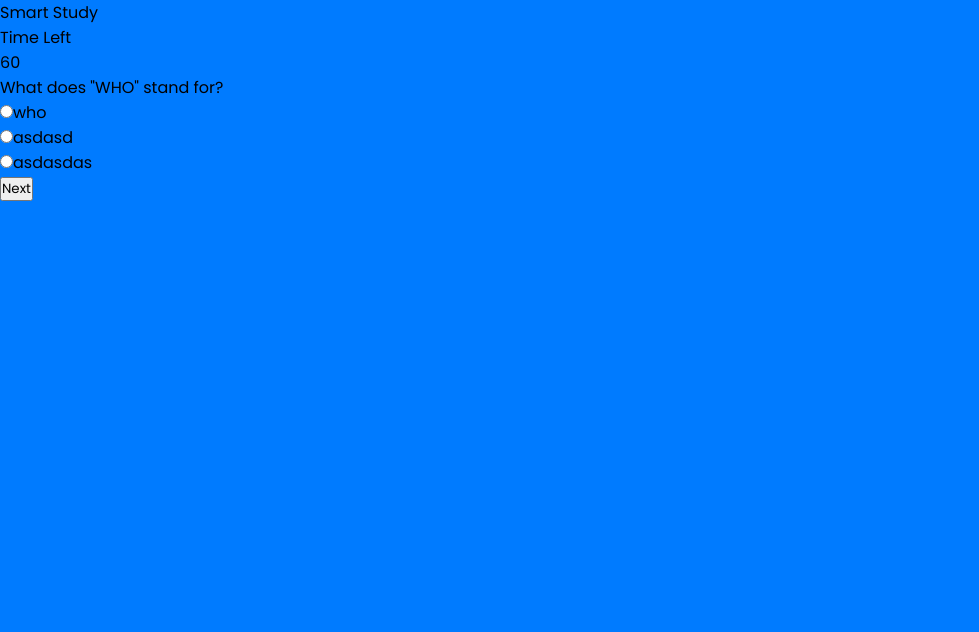
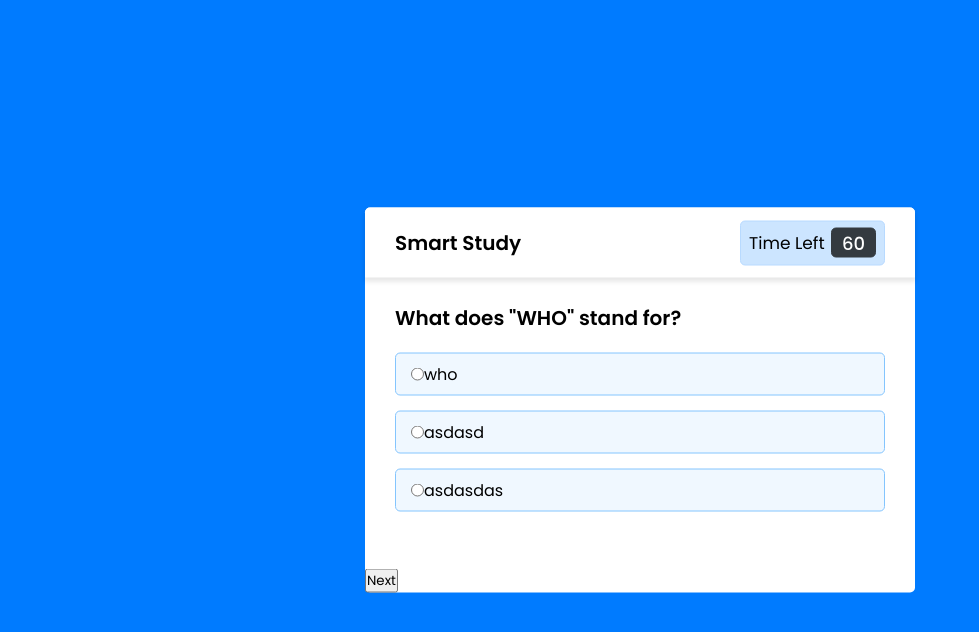
Before and after one commit to TainaMalave/cps353-math-app, a PHP site: page /php/game.php in a window 1280 px wide. Shown: the top 632 px of the page, without its empty margins (0-979 px from the left). Run offline with PHP 8.4, Linux system fonts and the light colour scheme; data comes from the database, SQL or seed files in the repository.

Commit message:
Added some styling to the game page

```diff
--- a/style.css
+++ b/style.css
@@ -17,7 +17,7 @@ body {
 
 /* Index Page Styling */
 
-#login-btn, .info-box{
+#login-btn, .info-box, .quiz-box{
     position: absolute;
     top: 50%;
     left: 50%;
@@ -216,3 +216,99 @@ form {
 .alert-bad {
     color: red;
 }
+
+/* Quiz Box */
+.quiz-box {
+    width: 550px;
+    background: #fff;
+    border-radius: 5px;
+}
+
+.quiz-box header {
+    position: relative;
+    z-index: 99;
+    height: 70px;
+    padding: 0 30px;
+    background: #fff;
+    display: flex;
+    align-items: center;
+    justify-content: space-between;
+    border-radius: 5px 5px 0 0;
+    box-shadow: 0px 3px 5px 1px rgba(0, 0, 0, 0.1);
+}
+
+.quiz-box header .title {
+    font-size: 20px;
+    font-weight: 600;
+}
+
+.quiz-box header .timer {
+    display: flex;
+    align-items: center;
+    justify-content: space-between;
+    width: 145px;
+    height: 45px;
+    background: #cce5ff;
+    border: 1px solid #b8daff;
+    border-radius: 5px;
+    padding: 0 8px;
+}
+
+.quiz-box header .timer .timer-text {
+    font-weight: 400;
+    font-size: 17px;
+    user-select: none;
+}
+
+.quiz-box header .timer .timer-seconds {
+    font-size: 18px;
+    font-weight: 500;
+    background: #343a40;
+    height: 30px;
+    width: 45px;
+    color: #fff;
+    text-align: center;
+    line-height: 30px;
+    border-radius: 5px;
+    border: 1px solid #343a40;
+    user-select: none;
+}
+
+.quiz-box section {
+    padding: 25px 30px 20px 30px;
+    background: #fff;
+}
+
+.quiz-box section .question {
+    font-size: 20px;
+    font-weight: 600;
+
+}
+
+.quiz-box section .answer-list {
+    padding: 20px 0;
+    display: block;
+}
+
+section #answers div {
+    background: aliceblue;
+    border: 1px solid #84c5fe;
+    border-radius: 5px;
+    padding: 8px 15px;
+    margin-bottom: 15px;
+    display: flex;
+    align-items: center;
+    cursor: pointer;
+}
+
+/* section #answers div input {
+    opacity: 0;
+    position: fixed;
+    width: 0;
+    cursor: pointer;
+}
+
+section #answers input[type="radio"]:checked {
+    background-color:#bfb;
+    border-color: #4c4;
+} */
```
